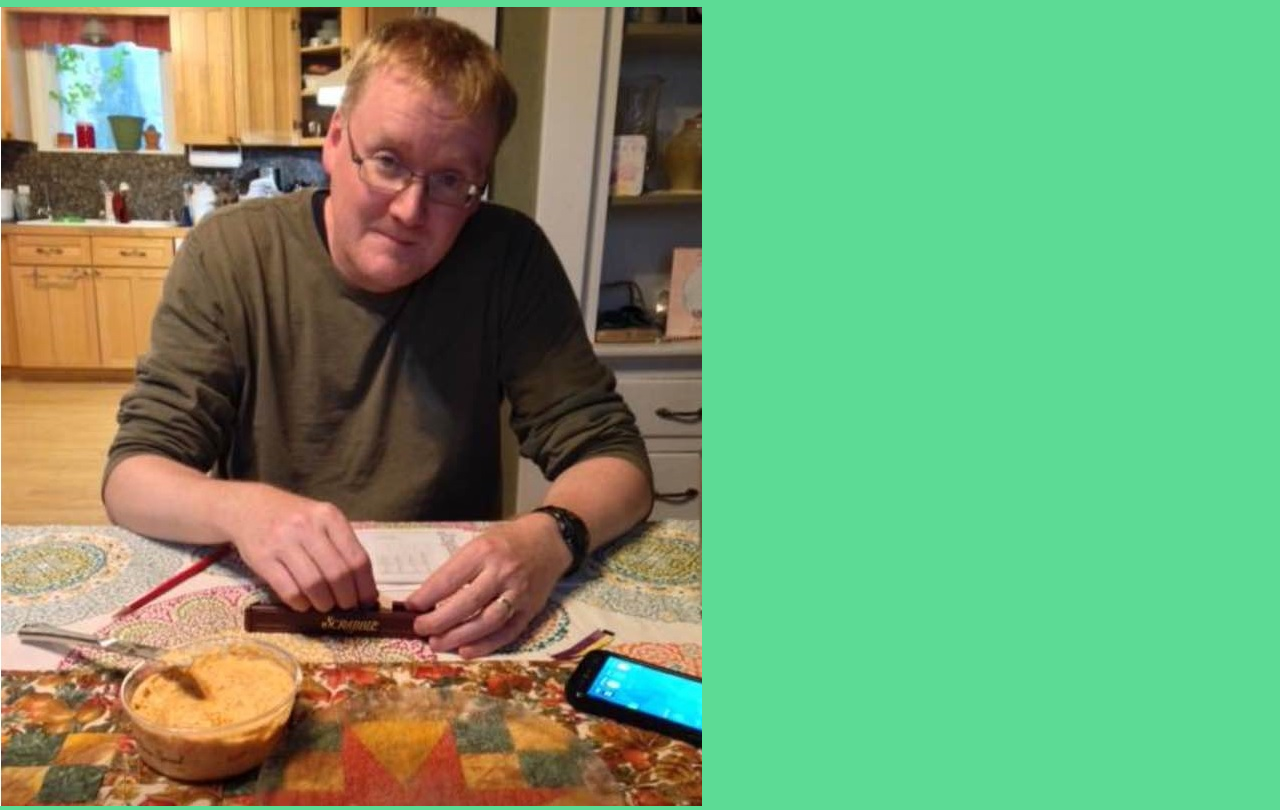
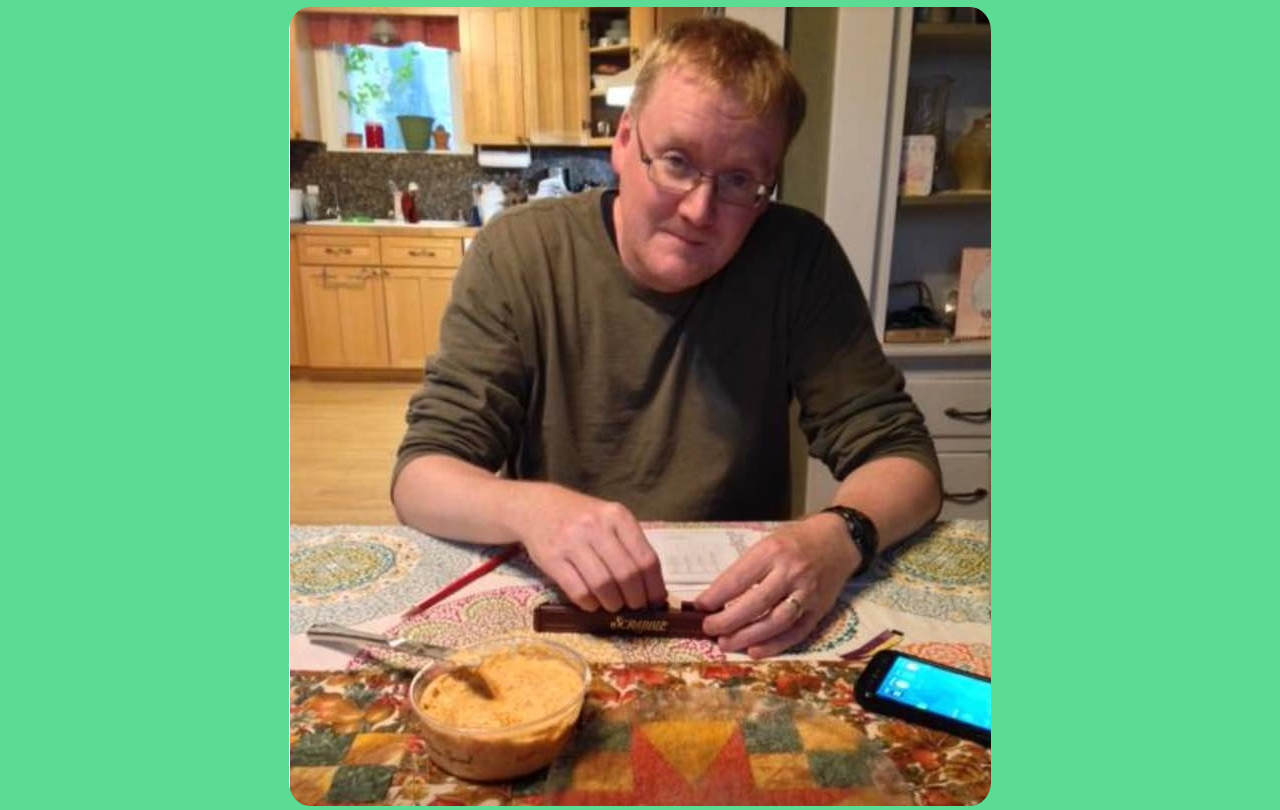
Before and after one commit to AllWillPower/CS-268-Project-1, a plain HTML site: page index.html in a window 1280 px wide. Shown: the part 98-908 px from the top of the page. Drawn offline with Linux system fonts and the light colour scheme.

Commit message:
Centering Image

```diff
--- /dev/null
+++ b/css/homepage.css
@@ -0,0 +1,9 @@
+#center{
+    display: flex;
+    flex-direction: row;
+    justify-content: space-evenly;
+}
+
+#headshot{
+    border-radius: 3%;
+}
--- a/index.html
+++ b/index.html
@@ -3,6 +3,7 @@
     <head>
         <title>Joel Van Haaften's Website</title>
         <link rel="stylesheet" href="css/basicpagelayout.css">
+        <link rel="stylesheet" href="css/homepage.css">
     </head>
 
     <body>
@@ -28,6 +29,8 @@
                 </li>
             </ul>
         </nav>
-        <img src="images/homepage.jpg">
+        <div id="center">
+            <img id="headshot" src="images/homepage.jpg" alt="Joel Van Haaften, who is the cite creators dad, shown playing Scrabble">
+        </div>
     </body>
 </html>
```
